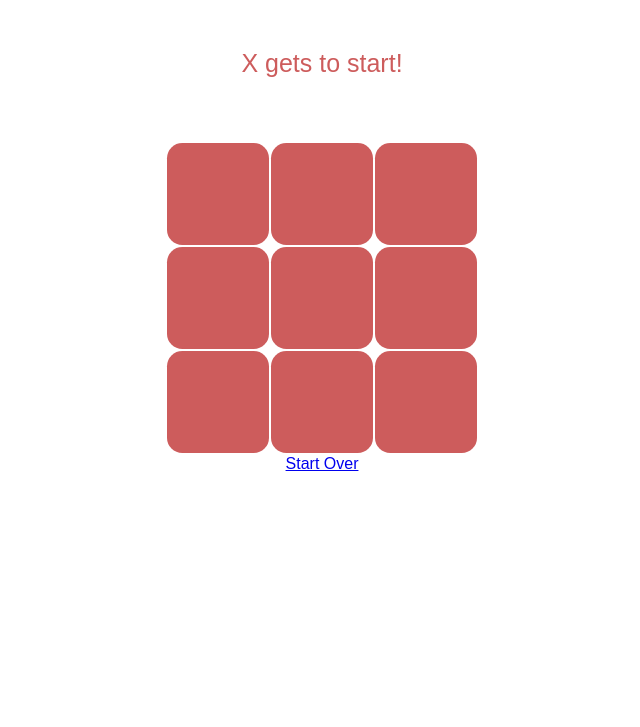
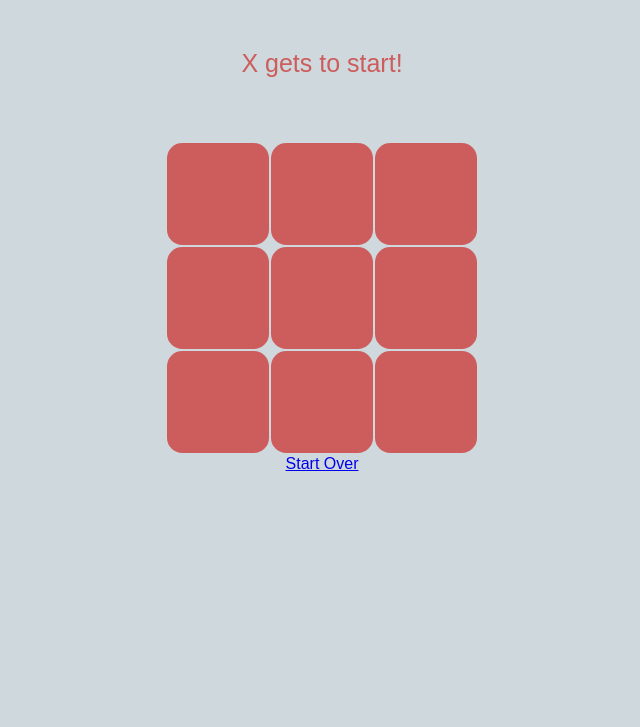
Before and after one commit to fahadkaleem/TicTacToeJS, a plain HTML site: page index.html in a window 1280 px wide. Shown: the part 73-800 px from the top of the page, without its empty margins (318-958 px from the left). Drawn offline with Linux system fonts and the light colour scheme.

Commit message:
Edited the UI

```diff
--- a/css/style.css
+++ b/css/style.css
@@ -16,6 +16,7 @@
     color: indianred;
     font-family: 'Arial', sans-serif;
     text-align: center;
+    background: #CFD8DC;
 }
 
 .message{
```
